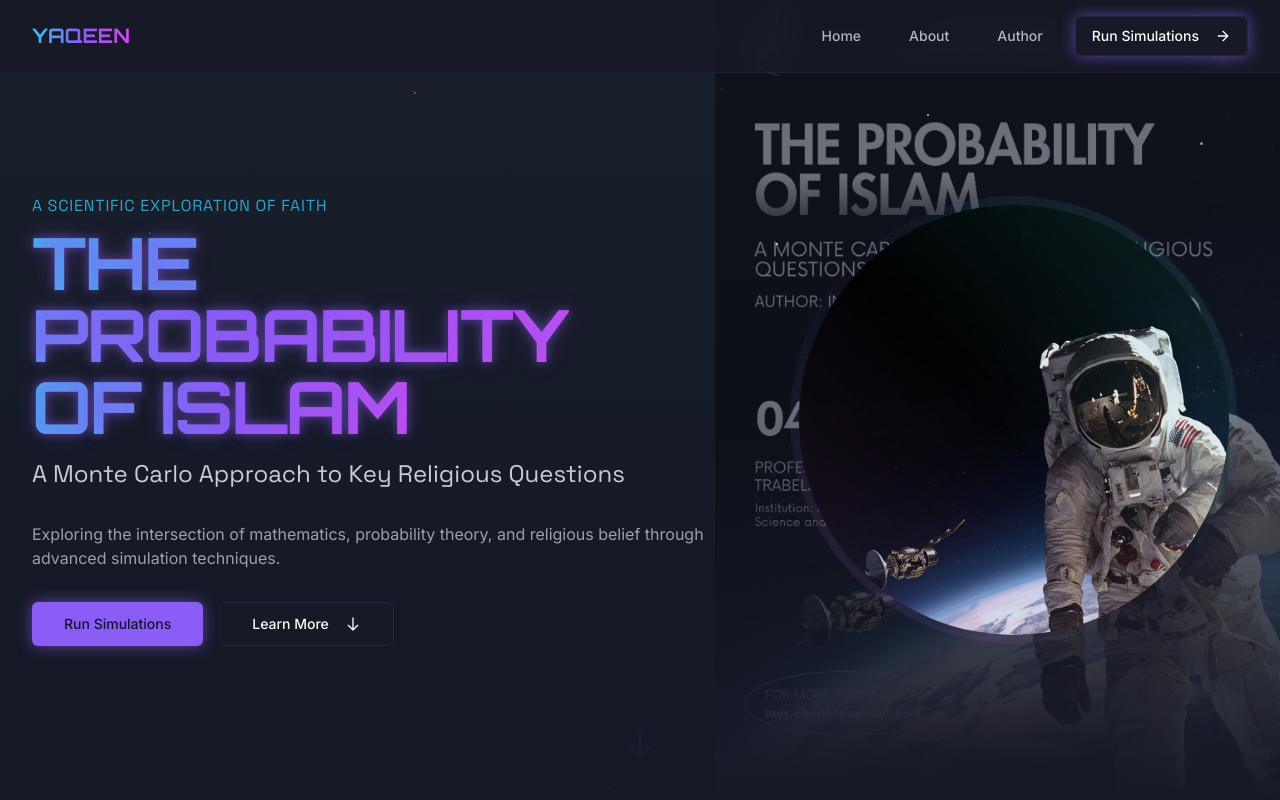
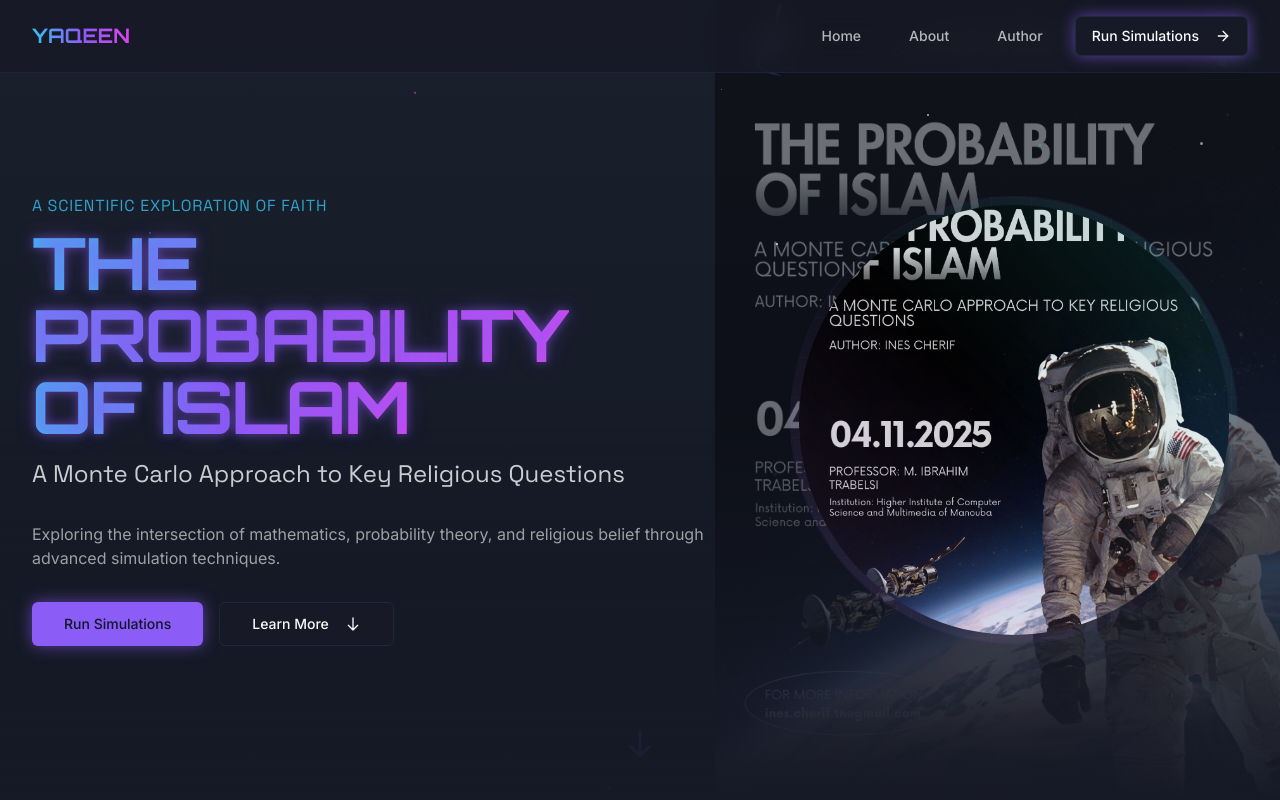
Before and after one commit to inesCherif/cosmic-authorship, a React (Vite) app: page / in a window 1280 px wide. Shown: the top 800 px of the page. Built offline with nearby package versions, Linux system fonts and the light colour scheme.

Commit message:
Reverted to edit edt-bc8ad7d6-d524-4a02-b221-70381f224524: "Visual edit in Lovable
Edited UI in Lovable"

```diff
--- a/src/components/HeroSection.tsx
+++ b/src/components/HeroSection.tsx
@@ -58,8 +58,8 @@ const HeroSection: React.FC = () => {
             <div className="relative w-full aspect-square max-w-md mx-auto cosmic-grid rounded-full overflow-hidden p-1">
               <div className="absolute inset-2 rounded-full overflow-hidden bg-cosmic-deep/80 backdrop-blur">
                 <img
-                  src="/lovable-uploads/1b7a4d59-533b-474b-9f7b-32d5dd1f2642.png"
-                  alt="Astronaut in space"
+                  src="/lovable-uploads/aab924bf-c9bd-46dd-8a5a-82e7b0b3e5ef.png"
+                  alt="The Probability of Islam"
                   className="w-full h-full object-cover opacity-90"
                 />
               </div>
```
Also changed, not shown: public/lovable-uploads/1b7a4d59-533b-474b-9f7b-32d5dd1f2642.png (deleted).
